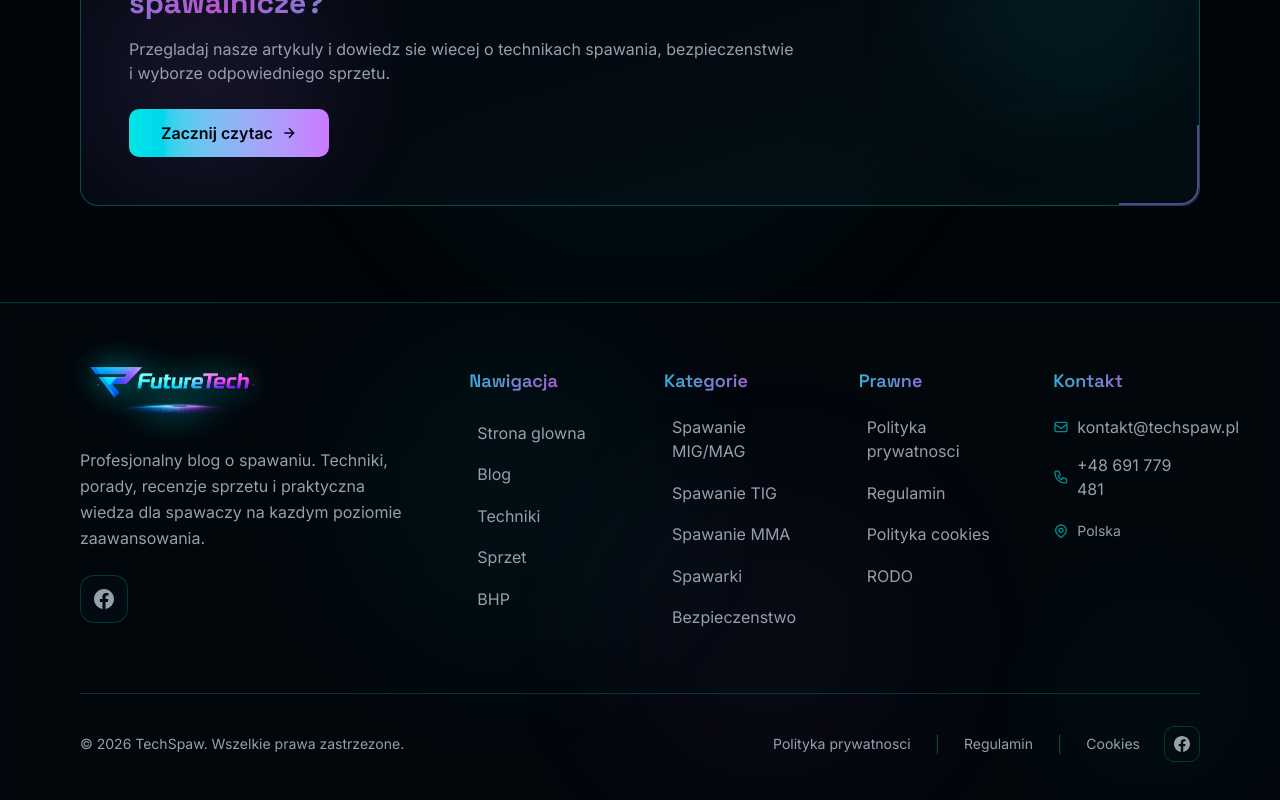
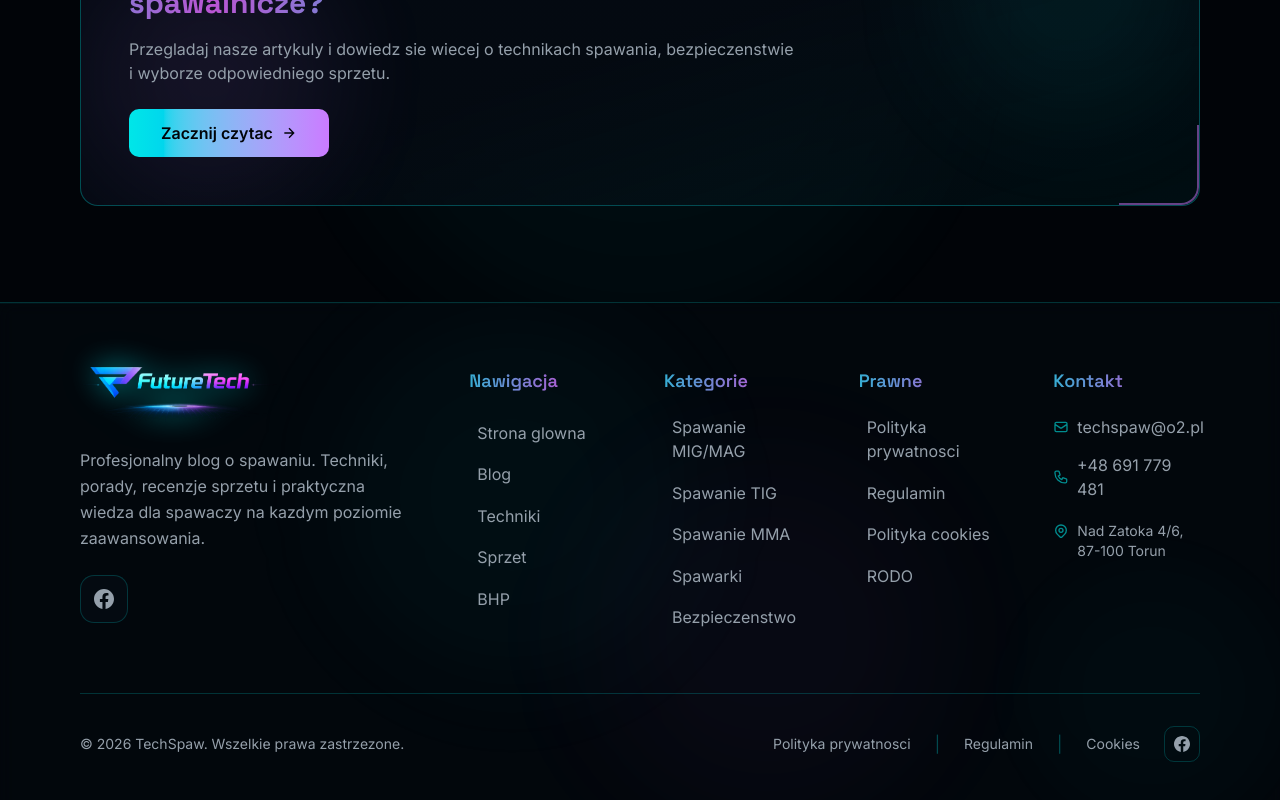
Before and after one commit to boodzime/v0-website-creation, a Next.js app: page / in a window 1280 px wide. Shown: the part 3971-4771 px from the top of the page. Built offline with nearby package versions, Linux system fonts and the light colour scheme.

Commit message:
feat: update footer contact email and address details

```diff
--- a/components/footer.tsx
+++ b/components/footer.tsx
@@ -132,13 +132,13 @@ export function Footer() {
             <ul className="space-y-3">
               <li>
                 <a
-                  href="mailto:kontakt@techspaw.pl"
+                  href="mailto:techspaw@o2.pl"
                   className="text-muted-foreground hover:text-primary transition-all duration-300 inline-flex items-center gap-2 group"
                 >
                   <svg className="w-4 h-4 text-primary/60 group-hover:text-primary transition-colors" fill="none" viewBox="0 0 24 24" stroke="currentColor">
                     <path strokeLinecap="round" strokeLinejoin="round" strokeWidth={2} d="M3 8l7.89 5.26a2 2 0 002.22 0L21 8M5 19h14a2 2 0 002-2V7a2 2 0 00-2-2H5a2 2 0 00-2 2v10a2 2 0 002 2z" />
                   </svg>
-                  kontakt@techspaw.pl
+                  techspaw@o2.pl
                 </a>
               </li>
               <li>
@@ -157,7 +157,7 @@ export function Footer() {
                   <path strokeLinecap="round" strokeLinejoin="round" strokeWidth={2} d="M17.657 16.657L13.414 20.9a1.998 1.998 0 01-2.827 0l-4.244-4.243a8 8 0 1111.314 0z" />
                   <path strokeLinecap="round" strokeLinejoin="round" strokeWidth={2} d="M15 11a3 3 0 11-6 0 3 3 0 016 0z" />
                 </svg>
-                <span className="text-sm">Polska</span>
+                <span className="text-sm">Nad Zatoka 4/6, 87-100 Torun</span>
               </li>
             </ul>
           </div>
```
